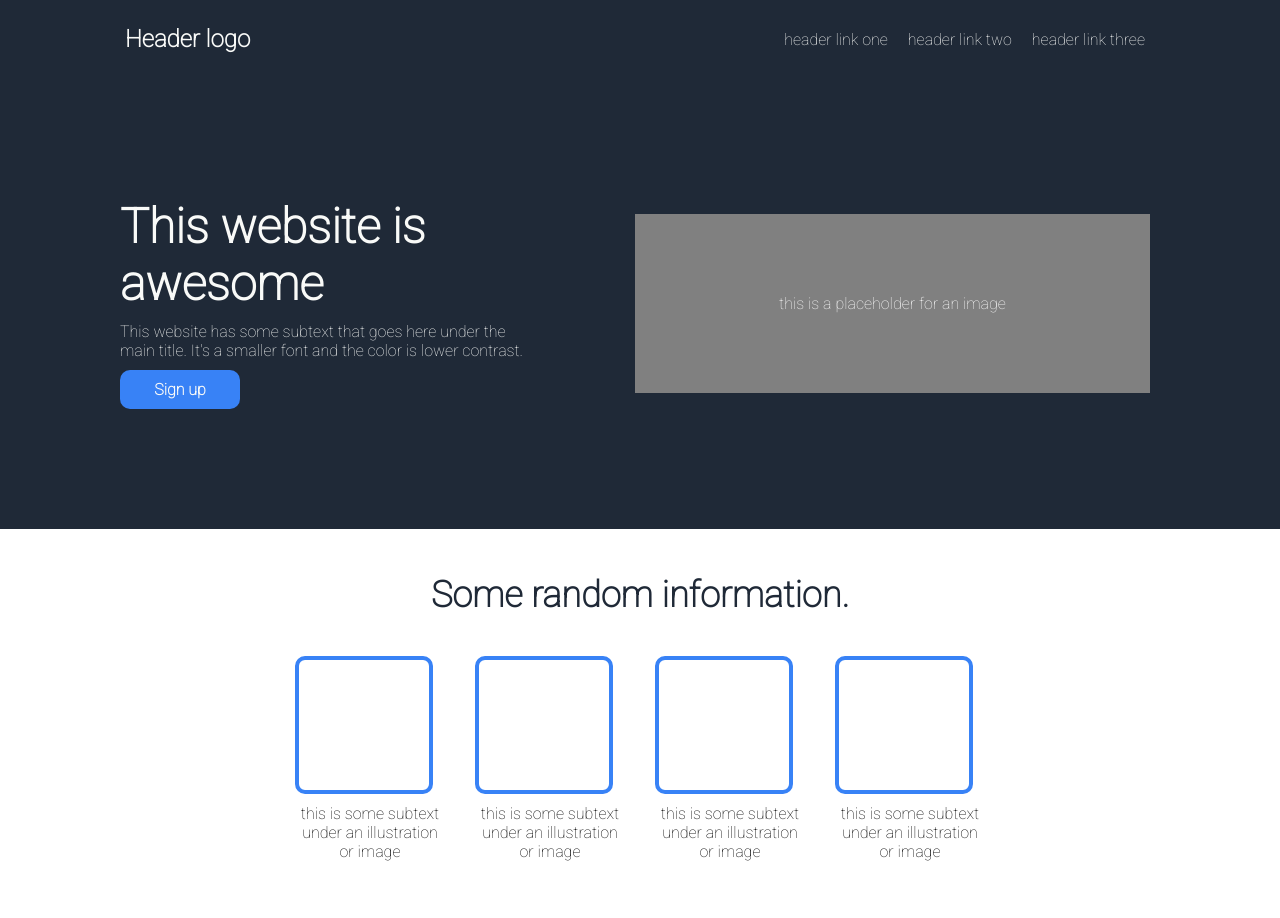
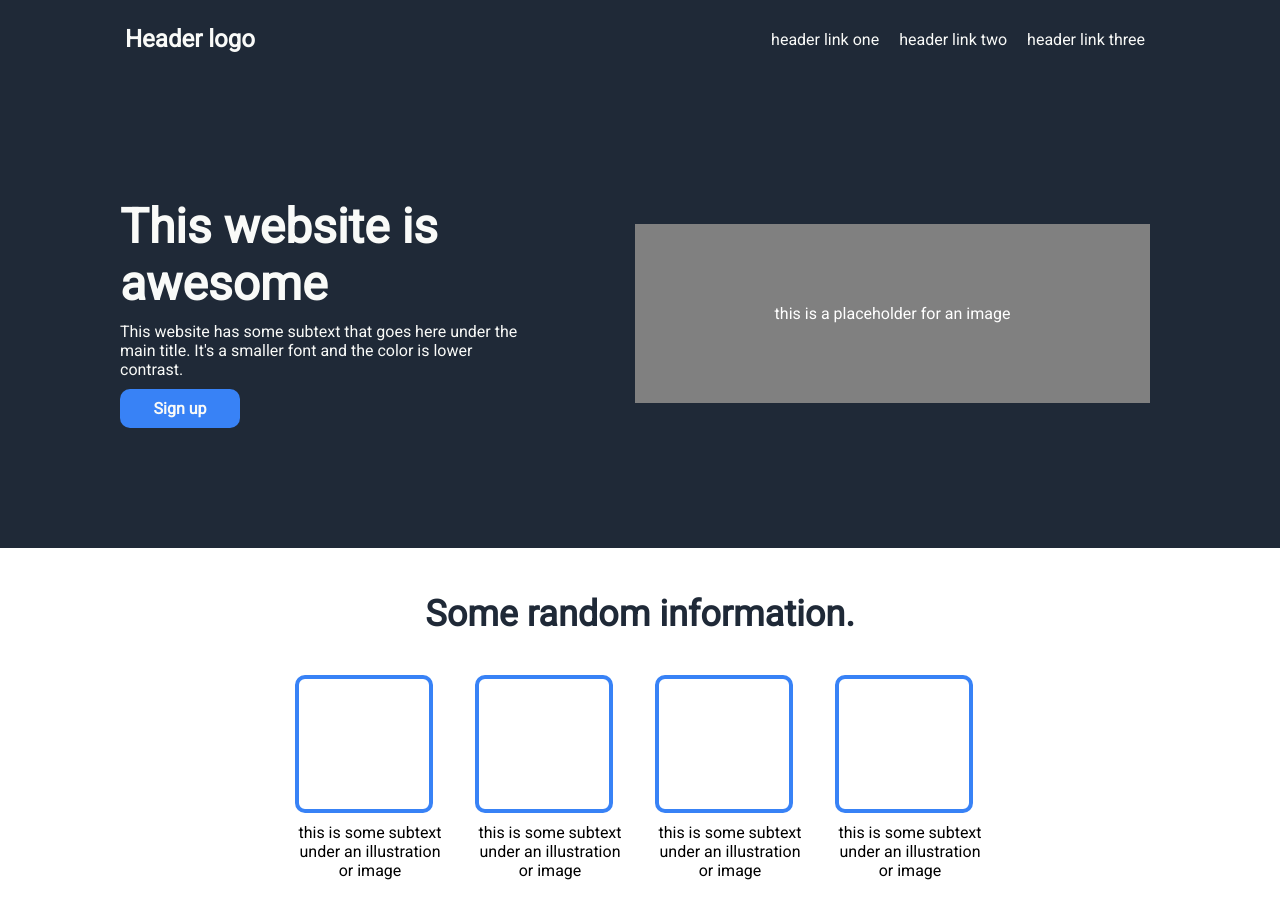
Before and after one commit to miachafer/odin-landing-page, a plain HTML site: page index.html in a window 1280 px wide. Drawn offline with Linux system fonts and the light colour scheme.

Commit message:
Update font roboto

```diff
--- a/index.html
+++ b/index.html
@@ -6,8 +6,9 @@
     <meta name="viewport" content="width=device-width, initial-scale=1.0">
     <link rel="stylesheet" href="style.css">
     <link rel="preconnect" href="https://fonts.googleapis.com">
-<link rel="preconnect" href="https://fonts.gstatic.com" crossorigin>
-<link href="https://fonts.googleapis.com/css2?family=Roboto:wght@100&display=swap" rel="stylesheet">
+    <link rel="preconnect" href="https://fonts.googleapis.com">
+    <link rel="preconnect" href="https://fonts.gstatic.com" crossorigin>
+    <link href="https://fonts.googleapis.com/css2?family=Roboto&display=swap" rel="stylesheet">
     <title>Document</title>
 </head>
 <body>
--- a/style.css
+++ b/style.css
@@ -14,7 +14,7 @@ body {
 .header-logo {
     padding-left: 100px;
     font-size: 24px;
-    font-weight: bolder;
+    font-weight: bold;
 }
 
 .header-links {
@@ -39,7 +39,7 @@ body {
 .hero-title {
     font-size: 48px;
     color: #F9FAF8;
-    font-weight: bolder;
+    font-weight: 900;
     margin-bottom: 10px;
 }
 
```
